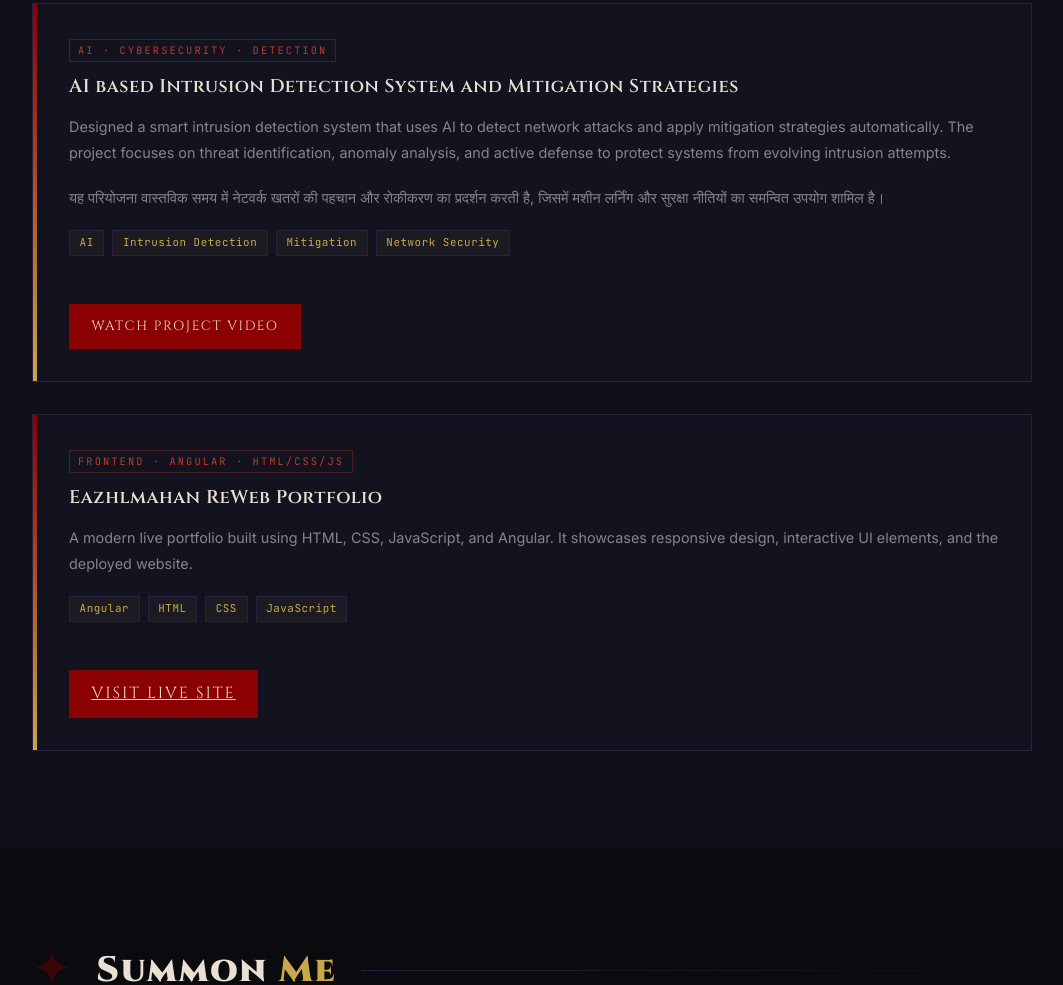
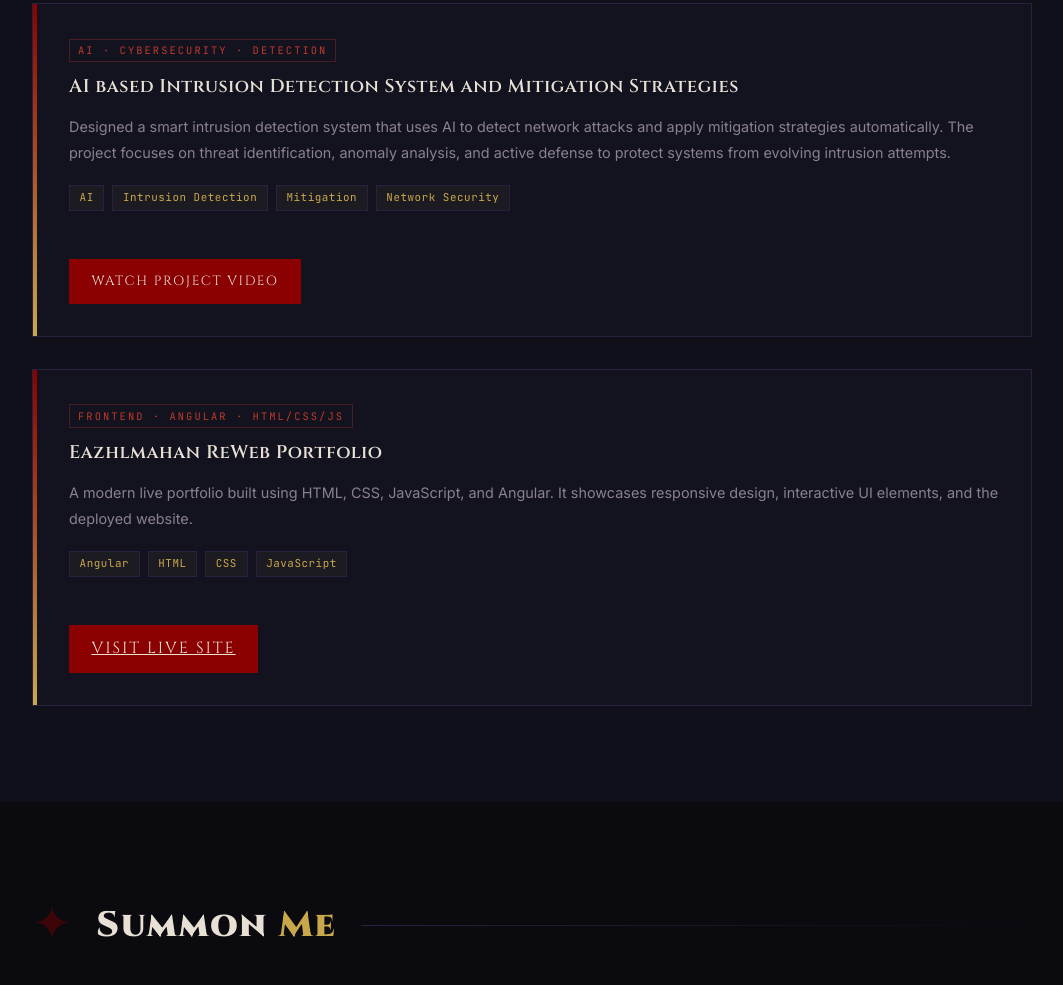
Before and after one commit to Eazhlmahan/Eazhlmahan_Portfolio, a plain HTML site: page index.html in a window 1280 px wide. Shown: the part 2525-3510 px from the top of the page, without its empty margins (108-1171 px from the left). Drawn offline with Linux system fonts and the light colour scheme.

Commit message:
index.html

```diff
--- a/index.html
+++ b/index.html
@@ -1020,7 +1020,6 @@ footer span { color: var(--crimson-glow); }
           <span class="project-tag">AI · Cybersecurity · Detection</span>
           <h3 class="project-name">AI based Intrusion Detection System and Mitigation Strategies</h3>
           <p class="project-desc">Designed a smart intrusion detection system that uses AI to detect network attacks and apply mitigation strategies automatically. The project focuses on threat identification, anomaly analysis, and active defense to protect systems from evolving intrusion attempts.</p>
-          <p class="project-desc">यह परियोजना वास्तविक समय में नेटवर्क खतरों की पहचान और रोकीकरण का प्रदर्शन करती है, जिसमें मशीन लर्निंग और सुरक्षा नीतियों का समन्वित उपयोग शामिल है।</p>
           <div class="project-chips"><span class="chip">AI</span><span class="chip">Intrusion Detection</span><span class="chip">Mitigation</span><span class="chip">Network Security</span></div>
           <button id="openVideoBtn" class="project-video-btn">Watch Project Video</button>
         </div>
```
